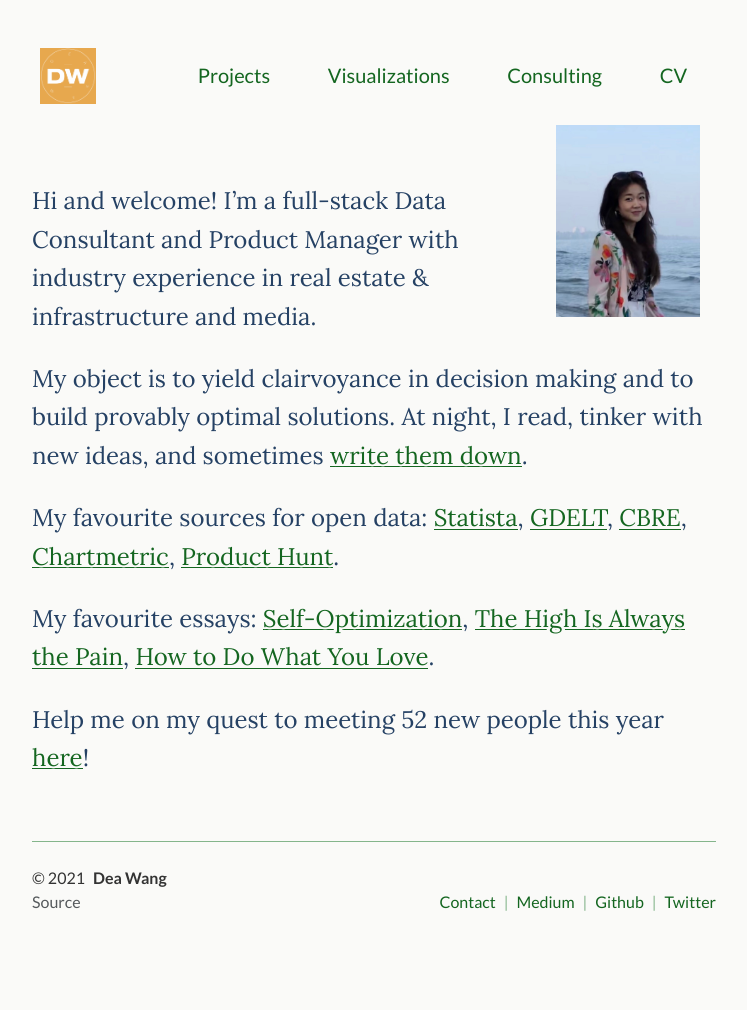
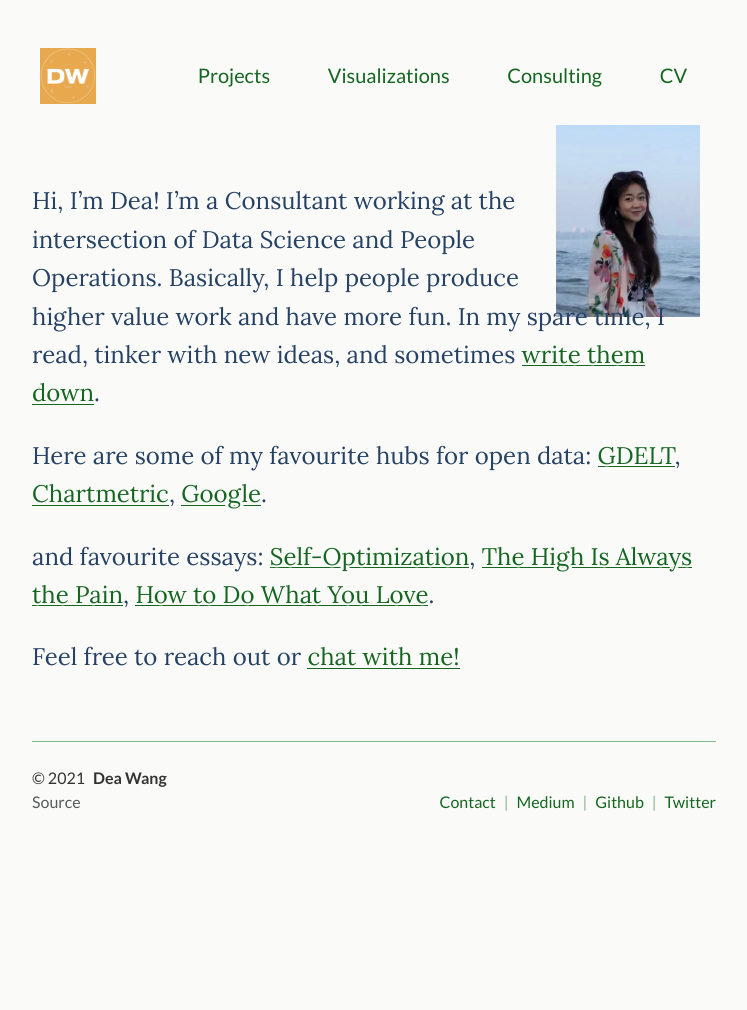
Before and after one commit to deawyk/deawyk.github.io, a Jekyll site: the page built from index.md, in a window 1280 px wide. Shown: the whole page, without its empty margins (266-1013 px from the left). Built offline with Jekyll 4.4.1, drawn with Linux system fonts in a browser that asks for light colours; after the commit the page ends 910 px from its top, so only the background shows below that.

Commit message:
Update index.md

```diff
--- a/index.md
+++ b/index.md
@@ -16,18 +16,14 @@ title: Dea Wang
 <div class="lead lead-about">
 
 <br>
-Hi and welcome!
-I'm a full-stack Data Consultant and Product Manager with industry experience in real estate & infrastructure and media.
+Hi, I'm Dea!
+I'm a Consultant working at the intersection of Data Science and People Operations. Basically, I help people produce higher value work and have more fun. In my spare time, I read, tinker with new ideas, and sometimes [write them down](https://deaw.medium.com/). <br>
 
-My object is to yield clairvoyance in decision making and to build provably optimal solutions. At night, I read, tinker with new ideas, and sometimes [write them down](https://deaw.medium.com/). <br>
+Here are some of my favourite hubs for open data: [GDELT](https://www.gdeltproject.org/), [Chartmetric](https://www.chartmetric.com/music-industry-trends/6mo-report), [Google](https://datasetsearch.research.google.com/).
 
-My favourite sources for open data: [Statista](https://www.statista.com/studies-and-reports/industries), [GDELT](https://www.gdeltproject.org/), [CBRE](https://www.cbre.ca/en/research-and-reports), [Chartmetric](https://www.chartmetric.com/music-industry-trends/6mo-report), [Product Hunt](https://www.producthunt.com/).
+and favourite essays: [Self-Optimization](https://www.theguardian.com/news/2019/aug/02/athleisure-barre-kale-tyranny-ideal-woman-labour), [The High Is Always the Pain](https://themorningnews.org/article/the-high-is-always-the-pain-and-the-pain-is-always-the-high), [How to Do What You Love](http://www.paulgraham.com/love.html).
 
-My favourite essays: [Self-Optimization](https://www.theguardian.com/news/2019/aug/02/athleisure-barre-kale-tyranny-ideal-woman-labour), [The High Is Always the Pain](https://themorningnews.org/article/the-high-is-always-the-pain-and-the-pain-is-always-the-high), [How to Do What You Love](http://www.paulgraham.com/love.html).
-
-
-
-Help me on my quest to meeting 52 new people this year [here](https://calendly.com/deaw/coffee)!
+Feel free to reach out or [chat with me!](https://calendly.com/deaw/coffee)
 </div>
 
 
```
